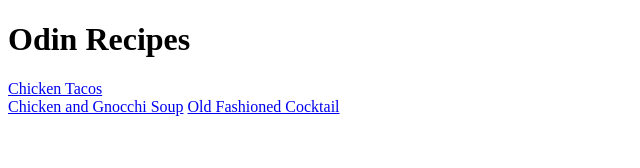
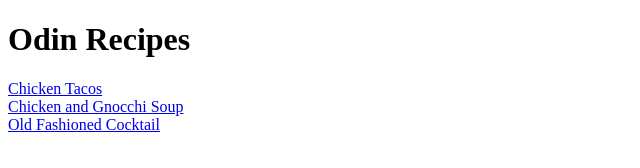
Before and after one commit to cwilson132/odin-recipes, a plain HTML site: page index.html in a window 1280 px wide. Shown: the whole page, without its empty margins (0-640 px from the left). Drawn offline with Linux system fonts and the light colour scheme.

Commit message:
Add break between links

```diff
--- a/index.html
+++ b/index.html
@@ -9,7 +9,7 @@
 <body>
   <h1>Odin Recipes</h1>
   <a href="recipes/chickentaco.html">Chicken Tacos</a><br>
-  <a href="recipes/chkngnocchi.html">Chicken and Gnocchi Soup</a>
+  <a href="recipes/chkngnocchi.html">Chicken and Gnocchi Soup</a><br>
   <a href="recipes/olfash.html">Old Fashioned Cocktail</a>
 
 </body>
```
